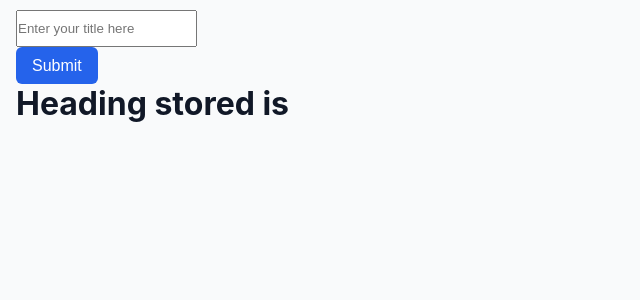
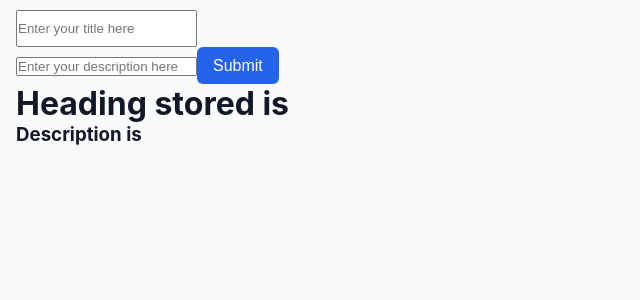
Before and after one commit to ansonRodrigues/react-practice, a React (Vite) app: page / in a window 1280 px wide. Shown: the top 300 px of the page, without its empty margins (0-640 px from the left). Built offline with nearby package versions, Linux system fonts and the light colour scheme.

Commit message:
Adjustments in Notes file

```diff
--- a/src/components/Notes.jsx
+++ b/src/components/Notes.jsx
@@ -1,13 +1,16 @@
 import React, { useState } from "react";
 
 const Notes = () => {
-    const [heading, setHeading] = useState('')
-    const [headingStored, setHeadingStored] = useState('')
+  const [heading, setHeading] = useState("");
+  const [headingStored, setHeadingStored] = useState("");
+  const [desc, setDesc] = useState("");
+  const [descStored, setDescStored] = useState("");
   const submitHandler = (e) => {
     e.preventDefault();
     console.log("Submitted");
-    console.log(heading)
-    setHeadingStored(heading)
+    console.log(heading);
+    setHeadingStored(heading);
+    setDescStored(desc);
   };
   return (
     <div>
@@ -16,10 +19,27 @@ const Notes = () => {
           submitHandler(e);
         }}
       >
-        <input value={heading} onChange={(e)=> {setHeading(e.target.value)}} id="formInput" type="text" placeholder="Enter your title here" />
+        <input
+          value={heading}
+          onChange={(e) => {
+            setHeading(e.target.value);
+          }}
+          id="formInput"
+          type="text"
+          placeholder="Enter your title here"
+        />
+        <input
+          value={desc}
+          onChange={(e) => {
+            setDesc(e.target.value);
+          }}
+          type="text"
+          placeholder="Enter your description here"
+        />
         <button id="formBtn">Submit</button>
       </form>
       <h1>Heading stored is {headingStored}</h1>
+      <h3>Description is {descStored}</h3>
     </div>
   );
 };
```
Also changed, not shown: src/hooks/UseEffectDemo.jsx (added, +9 -0 lines).
